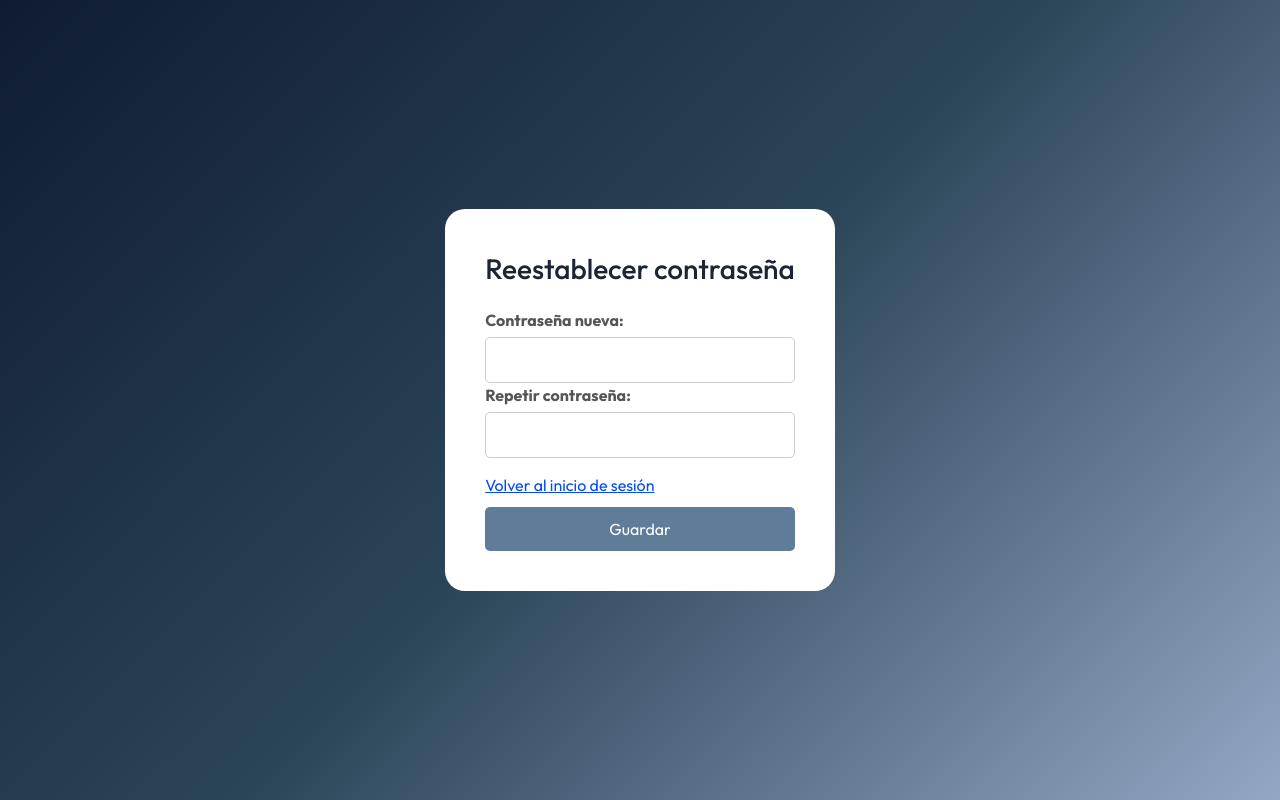
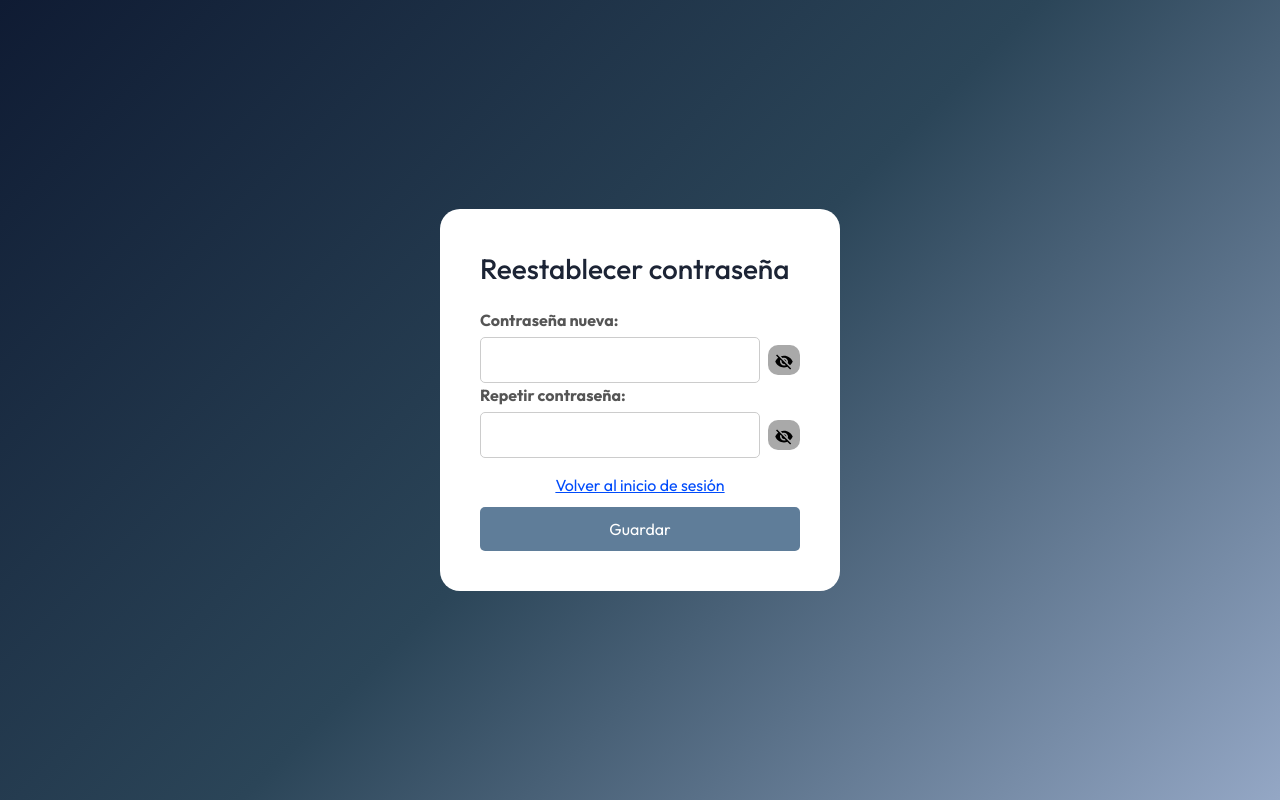
Before and after one commit to JoannaRocio/app-turnos, a React (Create React App) app: page /Cambiar-contrasena in a window 1280 px wide. Built offline with nearby package versions, Linux system fonts and the light colour scheme.

Commit message:
Adding icon show and hide password

```diff
--- a/package.json
+++ b/package.json
@@ -12,6 +12,7 @@
     "react-calendar": "^5.1.0",
     "react-dom": "^19.0.0",
     "react-hook-form": "^7.54.2",
+    "react-icons": "^5.4.0",
     "react-router-dom": "^7.1.3",
     "react-scripts": "5.0.1",
     "sass": "^1.83.0",
--- a/src/App.tsx
+++ b/src/App.tsx
@@ -13,7 +13,7 @@ function AppRoutes() {
 
   return (
     <>
-    <div>
+
       {isAuthenticated && <HeaderComponent />}
 
       <Routes>
@@ -25,7 +25,7 @@ function AppRoutes() {
         <Route path="/" element={<Navigate to={isAuthenticated ? "/Home" : "/Inicio-sesion"} />} />
         <Route path="*" element={<Navigate to="/" />} />
       </Routes>
-      </div>
+
     </>
   );
 }
--- a/src/pages/login/Login.scss
+++ b/src/pages/login/Login.scss
@@ -1,8 +1,8 @@
 .container-login {
-    max-width: 500px;
+    max-width: 400px;
     margin: 0 auto;
     padding: 2rem;
-
+    min-width: 400px;
     min-height: 100vh;
     display: flex;
     align-items: center;
@@ -13,6 +13,7 @@
       padding: 4rem;
       border-radius: 2rem;
       // justify-items: center;
+      min-width: 400px;
     }
 
     h2 {
@@ -63,4 +64,13 @@
         background-color: #0056b3;
       }
     }
+
+    .btn-show-password {
+      margin-left: 8px;
+      border: unset;
+      background: darkgray;
+      border-radius: 1rem;
+      /* width: 3rem; */
+      height: 3rem;
+    }
   }
--- a/src/pages/login/Login.tsx
+++ b/src/pages/login/Login.tsx
@@ -1,14 +1,15 @@
 import React, { useState } from "react";
-import "./Login.scss"; // Importa los estilos
+import "./Login.scss";
 import { useNavigate } from 'react-router-dom';
 import AuthService from "../../services/AuthService";
 import { useAuth } from "../../context/ContextAuth";
+import { IoMdEye, IoMdEyeOff} from "react-icons/io";
 
 const Login: React.FC = () => {
   const [username, setUser] = useState<string>("");
   const [password, setPassword] = useState<string>("");
   const [error, setError] = useState<string>("")
-  // const [success, setSuccess] = useState<string>("")
+  const [showPassword, setShowPassword] = useState(false);
 
   const navigate = useNavigate();
   const { login } = useAuth();
@@ -37,7 +38,7 @@ const Login: React.FC = () => {
   };
 
   return (
-    <section className="container container-login ">
+    <section className="container-login ">
       <div className="row justify-content-center">
         <div className="col-12 container-formLogin">
 
@@ -62,14 +63,24 @@ const Login: React.FC = () => {
                     onChange={(e) => setUser(e.target.value)}
                   />
                 </div>
+
                 <div className="form-group">
                   <label htmlFor="password">Contraseña:</label>
-                  <input
-                    type="password"
-                    id="password"
-                    value={password}
-                    onChange={(e) => setPassword(e.target.value)}
-                  />
+                  <div style={{ display: "flex", alignItems: "center" }}>
+                    <input
+                      type={showPassword ? "text" : "password"}
+                      id="password"
+                      value={password}
+                      onChange={(e) => setPassword(e.target.value)}
+                    />
+                    <button
+                      type="button"
+                      onClick={() => setShowPassword((prev) => !prev)}
+                      className="btn-show-password"
+                    >
+                      {showPassword ? <IoMdEye size={20}/> : <IoMdEyeOff size={20} />}
+                    </button>
+                  </div>
                 </div>
 
                 <a href="/Recuperar-contraseña">¿Olvidaste tu contraseña?</a>
--- a/src/pages/password-recovery/PasswordRecovery.tsx
+++ b/src/pages/password-recovery/PasswordRecovery.tsx
@@ -46,7 +46,7 @@ const PasswordRecovery: React.FC = () => {
     return(
       <section className="container container-login ">
         <div className="row justify-content-center">
-          <div className="col-12 container-formLogin">
+          <div className="col-12 col-md-6 container-formLogin">
 
             <div className="row">
               <div className="col pb-4">
@@ -69,7 +69,9 @@ const PasswordRecovery: React.FC = () => {
                       onChange={(e) => setEmail(e.target.value)}
                     />
                   </div>
-                  <a href="/Inicio-sesion">Volver</a>
+                  <div className="text-center">
+                    <a href="/Inicio-sesion">Volver al inicio de sesión</a>
+                  </div>
 
                   <button type="submit" className="submit-button">
                     Enviar
--- a/src/pages/password-recovery/reset-password/ResetPassword.tsx
+++ b/src/pages/password-recovery/reset-password/ResetPassword.tsx
@@ -3,6 +3,7 @@ import "../PasswordRecovery.scss"; // Importa los estilos
 import { useNavigate } from 'react-router-dom';
 import PasswordRecoveryService from "../../../services/PasswordRecoveryService";
 import { useSearchParams } from "react-router-dom";
+import { IoMdEye, IoMdEyeOff} from "react-icons/io";
 
 const ResetPassword: React.FC = () => {
     const [password, setPassword] = useState<string>("")
@@ -10,6 +11,9 @@ const ResetPassword: React.FC = () => {
     const [error, setError] = useState<string>("")
     const [success, setSuccess] = useState<string>("")
     const [searchParams] = useSearchParams();
+  const [showPassword, setShowPassword] = useState(false);
+  const [showPassword2, setShowPassword2] = useState(false);
+
 
     const token = searchParams.get("token");
 
@@ -39,7 +43,7 @@ const ResetPassword: React.FC = () => {
           const response = await PasswordRecoveryService.reset_password(token, password);
           setSuccess(response); // el backend devuelve un string tipo "Contraseña cambiada correctamente."
         } catch (error) {
-          setError("Hubo un error al cambiar la contraseña.");
+          setError("El tiempo para cambiar la contraseña ha expirado.");
         }
     }
 
@@ -62,23 +66,44 @@ const ResetPassword: React.FC = () => {
 
                 <form onSubmit={handleResetPassword}>
                     <div className="form-group">
-                    <label htmlFor="user">Contraseña nueva:</label>
+                      <label htmlFor="password">Contraseña nueva:</label>
+                      <div style={{ display: "flex", alignItems: "center" }}>
                         <input
-                      type="text"
-                      id="user"
+                          type={showPassword ? "text" : "password"}
+                          id="password"
                           value={password}
                           onChange={(e) => setPassword(e.target.value)}
                         />
+                        <button
+                          type="button"
+                          onClick={() => setShowPassword((prev) => !prev)}
+                          className="btn-show-password"
+                        >
+                          {showPassword ? <IoMdEye size={20}/> : <IoMdEyeOff size={20} />}
+                        </button>
+                      </div>
 
                       <label htmlFor="user">Repetir contraseña:</label>
+                      <div style={{ display: "flex", alignItems: "center" }}>
                         <input
-                      type="text"
-                      id="user"
+                          type={showPassword2 ? "text" : "password"}
+                          id="password2"
                           value={password2}
                           onChange={(e) => setPassword2(e.target.value)}
                         />
+                        <button
+                          type="button"
+                          onClick={() => setShowPassword2((prev) => !prev)}
+                          className="btn-show-password"
+                        >
+                          {showPassword2 ? <IoMdEye size={20}/> : <IoMdEyeOff size={20} />}
+                        </button>
                       </div>
+                  </div>
+
+                  <div className="text-center">
                     <a href="/Inicio-sesion">Volver al inicio de sesión</a>
+                  </div>
 
                   <button type="submit" className="submit-button">
                     Guardar
```
Also changed, not shown: Instalaciones.txt, 1 other file (tests, documents, lock files or other folders). Lines whose indentation alone changed are shown as unchanged.
